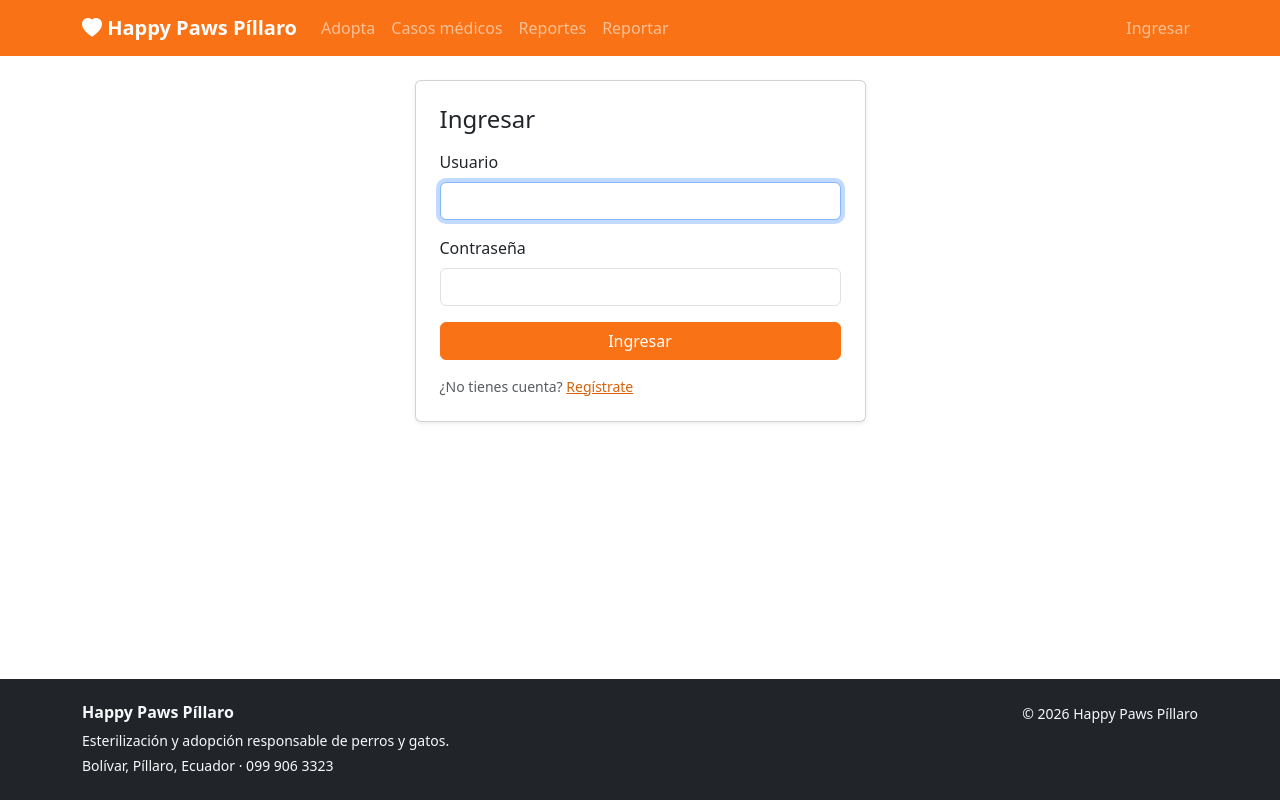
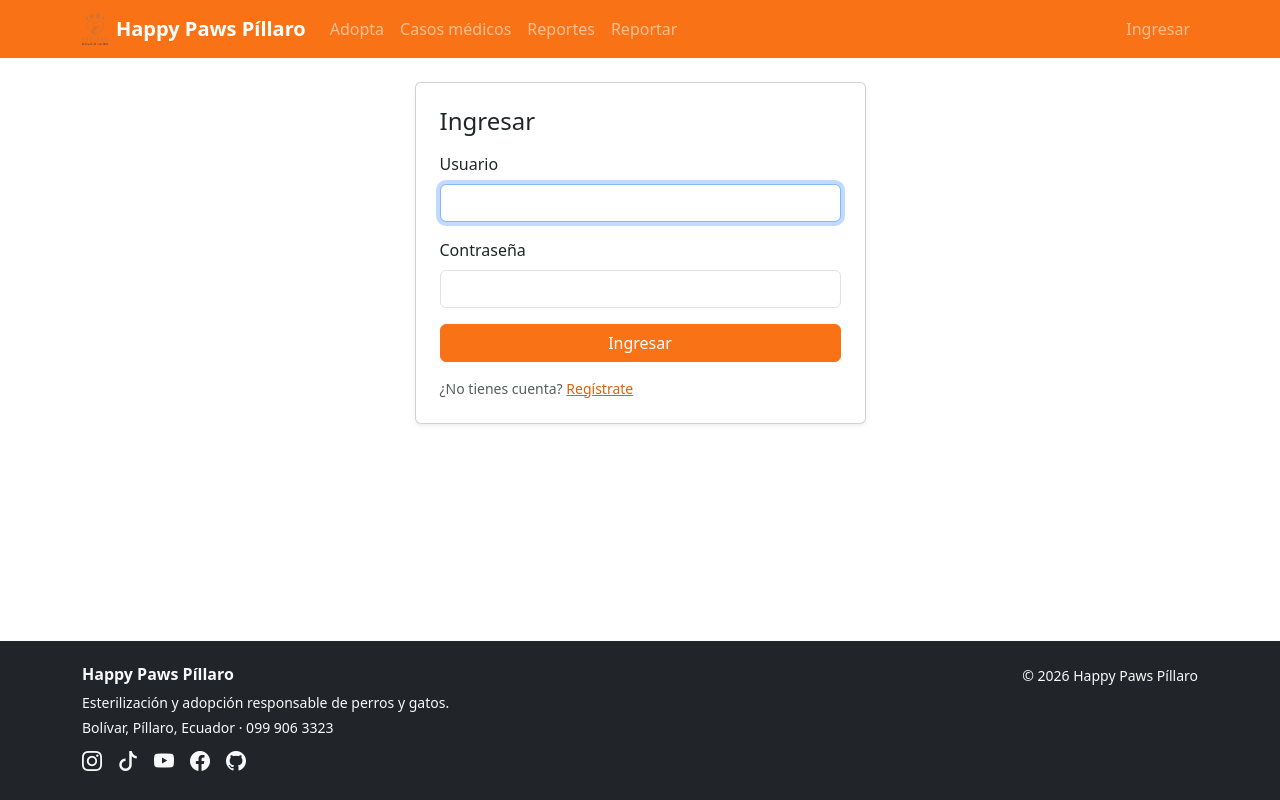
Before and after one commit to happypawspillaro/happypaws, a Django app: page /cuentas/ingresar/ in a window 1280 px wide. Run offline with Django 5.2, Linux system fonts and the light colour scheme.

Commit message:
mejora: favicon, logo y redes sociales en el footer (#41, #52)
- Favicon y logo de la fundación (mismos assets ya integrados en
  esterilizaya-pillaro: static/images/happypaws.ico y .png) — se
  añade el <link rel=icon> y se reemplaza el ícono genérico bi-heart
  del navbar por el logo real.
- Enlaces a Instagram, TikTok, YouTube, Facebook y GitHub en el
  footer, con los mismos íconos de Bootstrap Icons que ya usa el
  resto del sitio.

```diff
--- a/web/code/templates/base.html
+++ b/web/code/templates/base.html
@@ -5,6 +5,7 @@
   <meta charset="UTF-8">
   <meta name="viewport" content="width=device-width, initial-scale=1.0">
   <title>{% block title %}Happy Paws Píllaro{% endblock %}</title>
+  <link rel="icon" type="image/png" href="{% static 'images/happypaws.ico' %}">
   <link href="https://cdn.jsdelivr.net/npm/bootstrap@5.3.3/dist/css/bootstrap.min.css" rel="stylesheet">
   <link href="https://cdn.jsdelivr.net/npm/bootstrap-icons@1.11.3/font/bootstrap-icons.css" rel="stylesheet">
   <link href="{% static 'css/styles.css' %}" rel="stylesheet">
@@ -12,8 +13,9 @@
 <body class="d-flex flex-column min-vh-100">
   <nav class="navbar navbar-expand-lg navbar-dark bg-primary">
     <div class="container">
-      <a class="navbar-brand fw-bold" href="{% url 'core:home' %}">
-        <i class="bi bi-heart-fill"></i> Happy Paws Píllaro
+      <a class="navbar-brand fw-bold d-flex align-items-center gap-2" href="{% url 'core:home' %}">
+        <img src="{% static 'images/happypaws.png' %}" alt="" height="32" class="d-inline-block">
+        Happy Paws Píllaro
       </a>
       <button class="navbar-toggler" type="button" data-bs-toggle="collapse" data-bs-target="#navmenu">
         <span class="navbar-toggler-icon"></span>
@@ -63,7 +65,14 @@
         <div class="col-md-6">
           <h6 class="fw-bold">Happy Paws Píllaro</h6>
           <p class="small mb-1">Esterilización y adopción responsable de perros y gatos.</p>
-          <p class="small mb-0">Bolívar, Píllaro, Ecuador · 099 906 3323</p>
+          <p class="small mb-2">Bolívar, Píllaro, Ecuador · 099 906 3323</p>
+          <div class="d-flex gap-3 fs-5">
+            <a href="https://www.instagram.com/happypaws.pillaro/" class="text-light" target="_blank" rel="noopener" aria-label="Instagram"><i class="bi bi-instagram"></i></a>
+            <a href="https://www.tiktok.com/@happypaws.pillaro" class="text-light" target="_blank" rel="noopener" aria-label="TikTok"><i class="bi bi-tiktok"></i></a>
+            <a href="https://www.youtube.com/@HappyPawsP%C3%ADllaro" class="text-light" target="_blank" rel="noopener" aria-label="YouTube"><i class="bi bi-youtube"></i></a>
+            <a href="https://www.facebook.com/profile.php?id=61550626997105" class="text-light" target="_blank" rel="noopener" aria-label="Facebook"><i class="bi bi-facebook"></i></a>
+            <a href="https://github.com/happypawspillaro/" class="text-light" target="_blank" rel="noopener" aria-label="GitHub"><i class="bi bi-github"></i></a>
+          </div>
         </div>
         <div class="col-md-6 text-md-end small">
           <p class="mb-0">© {% now "Y" %} Happy Paws Píllaro</p>
```
Also changed, not shown: web/code/core/tests.py (+13 -0 lines), web/code/static/images/happypaws.ico (added), web/code/static/images/happypaws.png (added).
